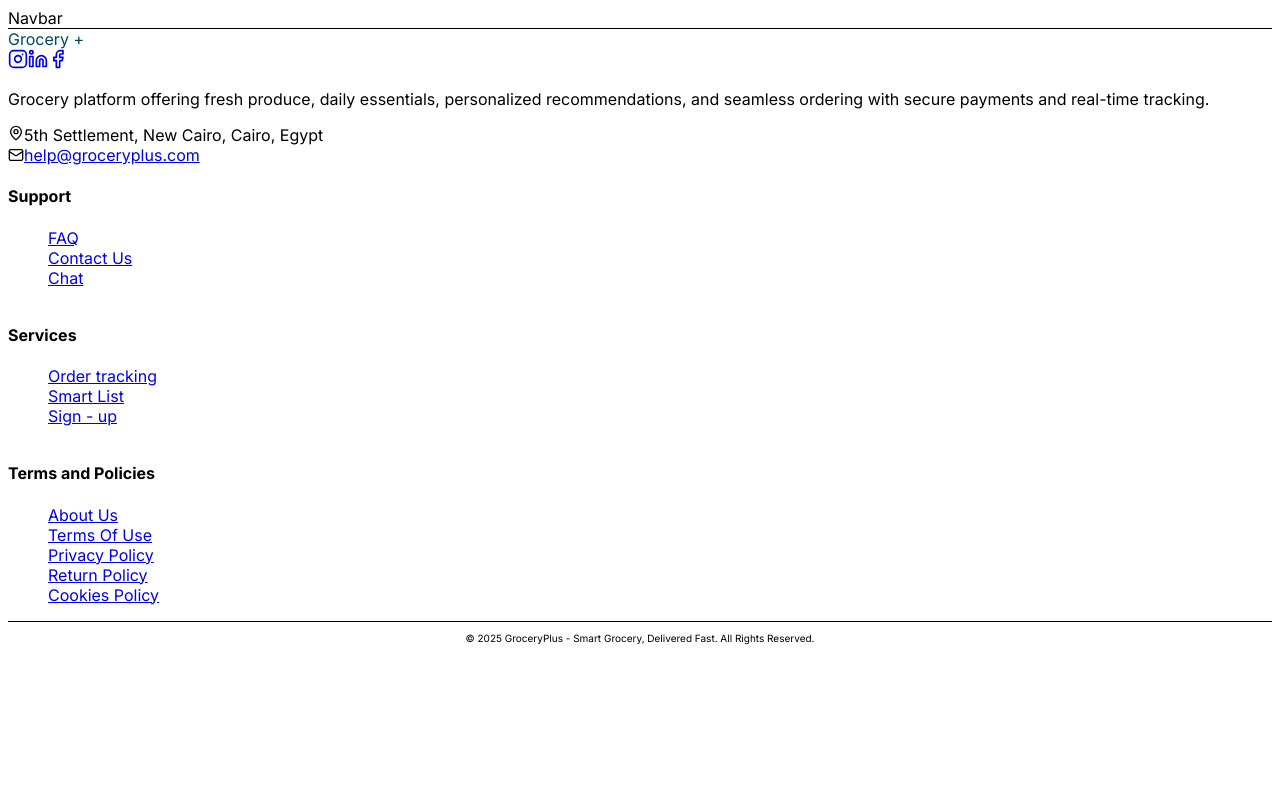
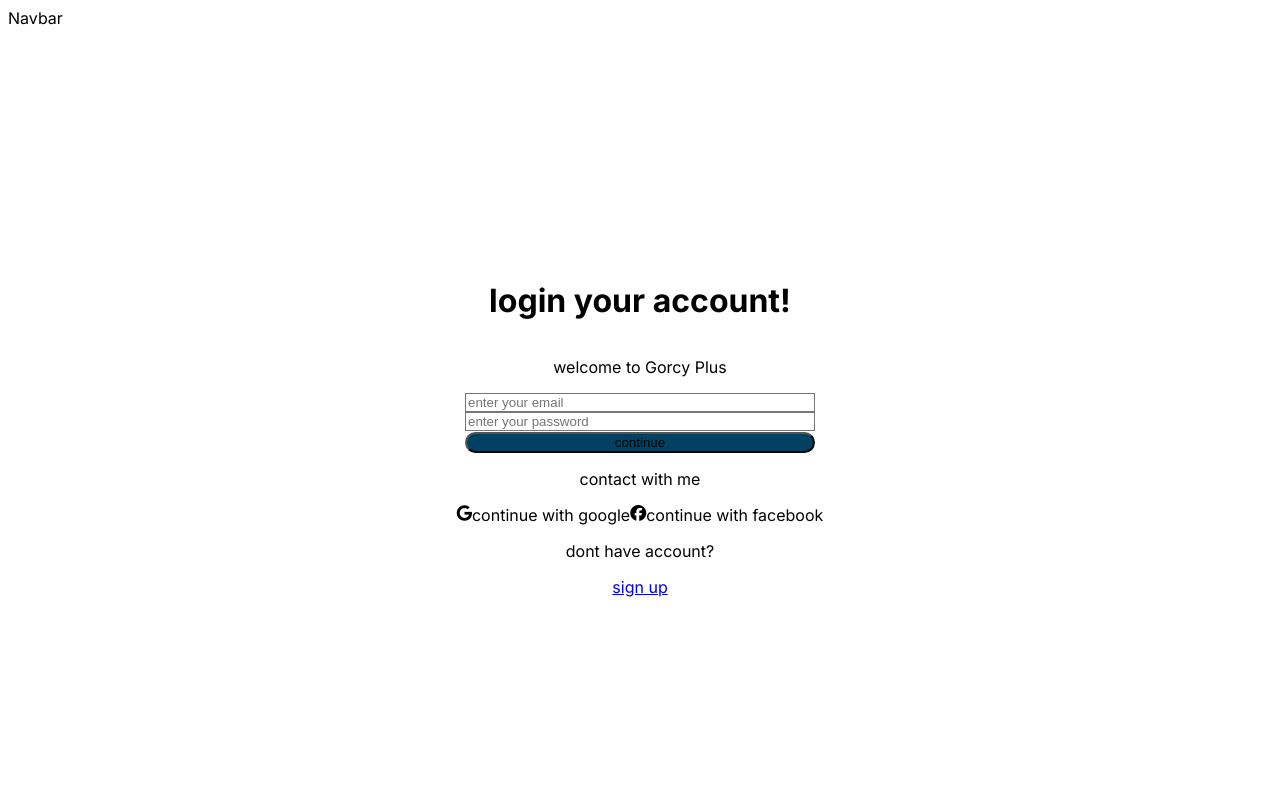
Before and after one commit to Abdulrahmanfawzy/grocery-R10-team-3, a React (Vite) app: page /login in a window 1280 px wide. Before the commit this address had no page. Shown: the top 800 px of the page. Built offline with nearby package versions, Linux system fonts and the light colour scheme.

Commit message:
fix routes

```diff
--- a/src/App.tsx
+++ b/src/App.tsx
@@ -8,7 +8,11 @@
 import CheckoutPage2 from "./pages/CheckoutPage2";
 import CheckoutPage3 from "./pages/CheckoutPage3";
 
+import Autho from'./components/autho/Autho';
+import Account from './components/account/Account';
 
+import Recovery from './components/recovery/Recovery';
+import Choose from "./components/choose/Choose";
 
 
 const App = () => {
@@ -22,6 +26,11 @@
           <Route path="/checkout1" element={<CheckoutPage1 />} />
           <Route path="/checkout2" element={<CheckoutPage2 />} />
           <Route path="/checkout3" element={<CheckoutPage3 />} />
+           <Route path='/login' element={<Autho/>}/>
+      <Route path='/account' element={<Account/>}/>
+     <Route path='/Choose' element={<Choose/>}/>
+
+<Route path='/Recovery' element={<Recovery/>}/>
         </Routes>
       </BrowserRouter>
       <Footer />
--- a/src/components/account/Account.jsx
+++ b/src/components/account/Account.tsx
@@ -17,10 +17,10 @@
 
         <p> sign up with </p>
         <div className='flex'>
-        <i class="fa-brands fa-google"></i>
+        <i className="fa-brands fa-google"></i>
         <label> sign with google</label>
 
-    <i class="fa-brands fa-facebook"></i>
+    <i className="fa-brands fa-facebook"></i>
      <label>sign with facebook</label>
 </div>
 
--- a/src/components/autho/Autho.jsx
+++ b/src/components/autho/Autho.tsx
@@ -26,10 +26,10 @@
 
         <p> contact with me</p>
         <div className='flex'>
-        <i class="fa-brands fa-google"></i>
+        <i className="fa-brands fa-google"></i>
         <label>continue with google</label>
 
-    <i class="fa-brands fa-facebook"></i>
+    <i className="fa-brands fa-facebook"></i>
      <label>continue with facebook</label>
 </div>
 
--- a/src/components/choose/Choose.jsx
+++ b/src/components/choose/Choose.tsx
@@ -16,7 +16,7 @@
 </div>
 <div className='flex  items-center  cursor-pointer'>
 
-    <i  class="fa-solid fa-user"></i>
+    <i  className="fa-solid fa-user"></i>
     <p>use another account</p>
 
 </div>
```
Also changed, not shown: src/components/recovery/Recovery.tsx (renamed from src/components/recovery/Recovery.jsx).
